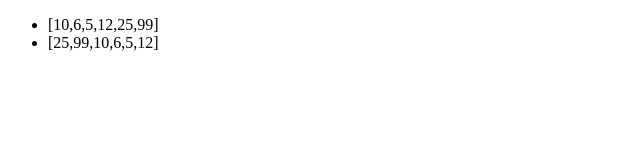
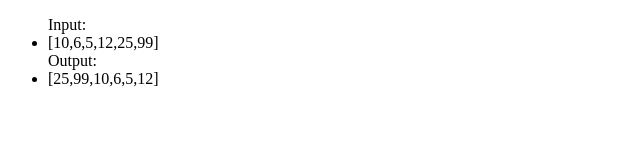
Before and after one commit to vsemchenkov/tasks, a plain HTML site: page index.html in a window 1280 px wide. Shown: the whole page, without its empty margins (0-640 px from the left). Drawn offline with Linux system fonts and the light colour scheme.

Commit message:
Task - only cicle for with output in index.html

```diff
--- a/index.html
+++ b/index.html
@@ -6,7 +6,9 @@
 </head>
 <body>
 <ul>
+    <span>Input: </span>
     <li id="mas"></li>
+    <span>Output: </span>
     <li id="mas_output"></li>
 </ul>
 <script src="task.js"></script>
```
